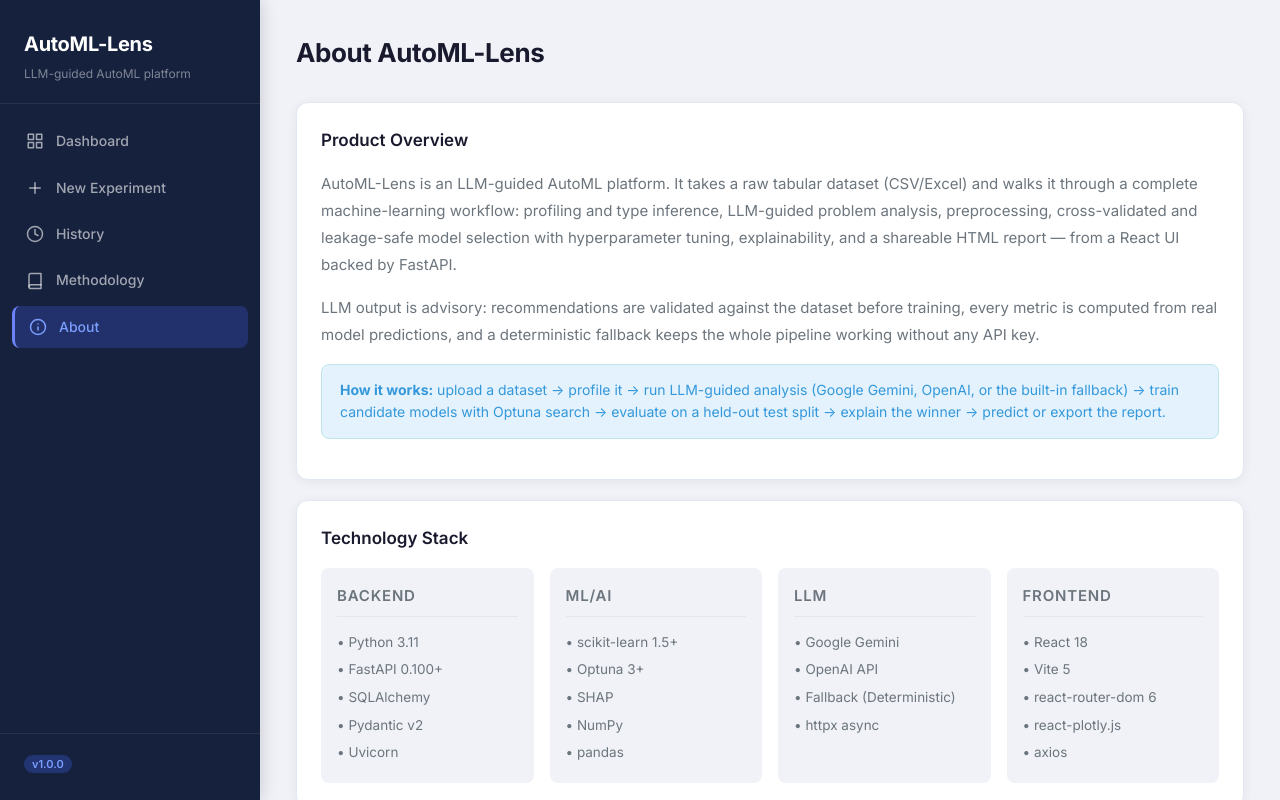
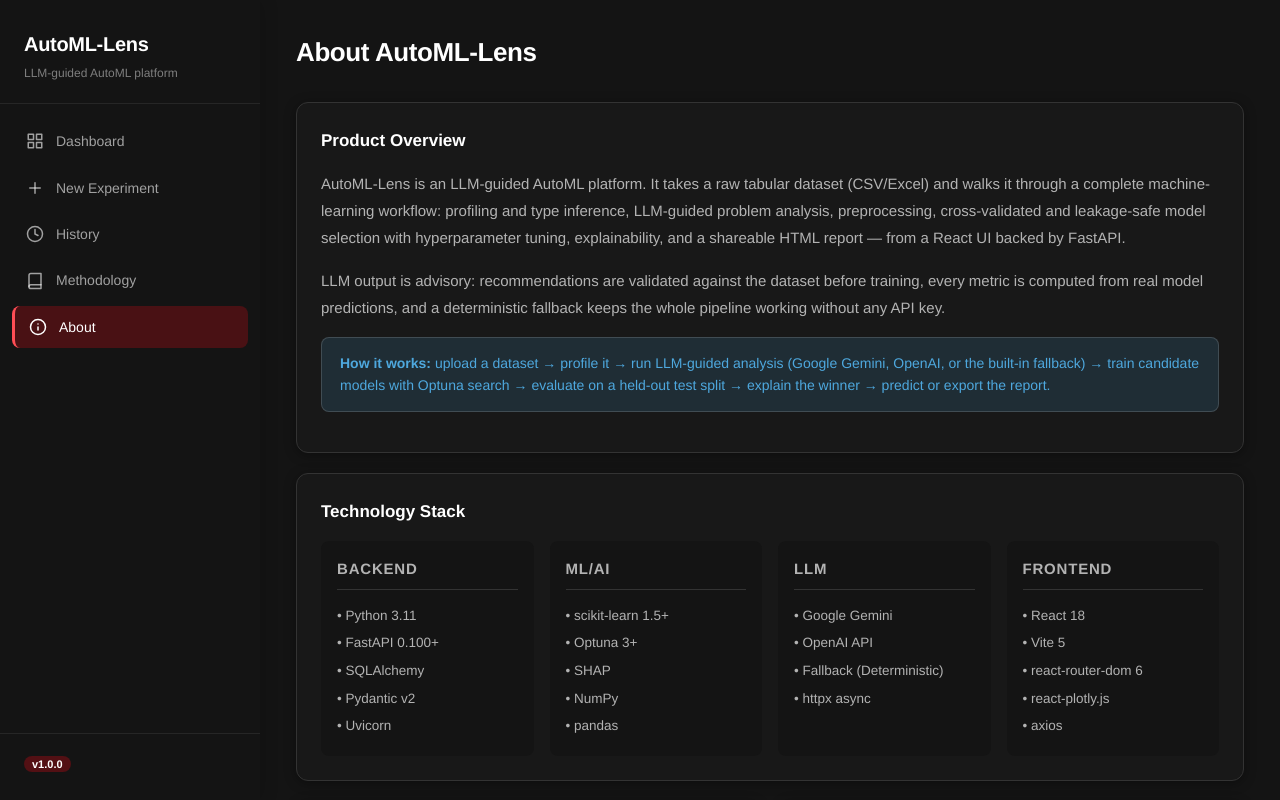
Before and after one commit to SruthiRagyari/AUTOML-LENS, a React (Vite) app in the folder frontend/: page /about in a window 1280 px wide. Shown: the top 800 px of the page. Built offline with nearby package versions, Linux system fonts and the light colour scheme.

Commit message:
feat(ui): adopt Netflix-inspired dark theme tokens

```diff
--- a/frontend/index.html
+++ b/frontend/index.html
@@ -5,7 +5,7 @@
     <link rel="icon" type="image/svg+xml" href="/vite.svg" />
     <meta name="viewport" content="width=device-width, initial-scale=1.0" />
     <title>AutoML-Lens | LLM-guided AutoML platform</title>
-    <link href="https://fonts.googleapis.com/css2?family=Inter:wght@300;400;500;600;700;800&display=swap" rel="stylesheet">
+
   </head>
   <body>
     <div id="root"></div>
--- a/frontend/src/App.css
+++ b/frontend/src/App.css
@@ -1,37 +1,37 @@
 /* ============================================
    AutoML-Lens Design System
    ============================================ */
-@import url('https://fonts.googleapis.com/css2?family=Inter:wght@300;400;500;600;700;800&display=swap');
 
 /* ---- Variables ---- */
 :root {
-  --primary: #4361ee;
-  --primary-dark: #3451d1;
-  --primary-light: #6c83f6;
-  --primary-bg: #eef1ff;
-  --bg-dark: #1a1a2e;
-  --bg-sidebar: #16213e;
-  --bg-main: #f0f2f8;
-  --bg-card: #ffffff;
-  --text-primary: #1a1a2e;
-  --text-secondary: #6c757d;
-  --text-muted: #adb5bd;
-  --success: #27ae60;
-  --success-bg: #e8f5e9;
+  --primary: #E50914;
+  --primary-dark: #c10810;
+  --primary-light: #ff4d55;
+  --primary-bg: rgba(229, 9, 20, 0.14);
+  --bg-dark: #141414;
+  --bg-sidebar: #141414;
+  --bg-main: #141414;
+  --bg-card: #181818;
+  --card-hover: #2a2a2a;
+  --text-primary: #ffffff;
+  --text-secondary: #b3b3b3;
+  --text-muted: #b3b3b3;
+  --success: #46d369;
+  --success-bg: rgba(70, 211, 105, 0.15);
   --warning: #f39c12;
-  --warning-bg: #fff8e1;
+  --warning-bg: rgba(243, 156, 18, 0.15);
   --danger: #e74c3c;
-  --danger-bg: #fdecea;
-  --info: #3498db;
-  --info-bg: #e3f2fd;
-  --border: #e2e8f0;
-  --shadow: 0 2px 12px rgba(0,0,0,0.06);
-  --shadow-md: 0 4px 20px rgba(0,0,0,0.10);
-  --shadow-lg: 0 8px 32px rgba(0,0,0,0.14);
+  --danger-bg: rgba(231, 76, 60, 0.18);
+  --info: #4ea8de;
+  --info-bg: rgba(78, 168, 222, 0.15);
+  --border: #333333;
+  --shadow: 0 2px 12px rgba(0,0,0,0.35);
+  --shadow-md: 0 4px 20px rgba(0,0,0,0.45);
+  --shadow-lg: 0 8px 32px rgba(0,0,0,0.55);
   --radius: 12px;
   --radius-sm: 8px;
   --sidebar-width: 260px;
-  --font: 'Inter', system-ui, -apple-system, sans-serif;
+  --font: 'Helvetica Neue', Helvetica, Arial, sans-serif;
   --transition: all 0.2s ease;
 }
 
@@ -45,7 +45,8 @@
   line-height: 1.6;
   -webkit-font-smoothing: antialiased;
 }
-a { text-decoration: none; color: var(--primary); }
+a { text-decoration: none; color: var(--primary-light); }
+code { background: rgba(255,255,255,0.08); color: #ffffff; padding: 1px 5px; border-radius: 4px; font-size: 0.9em; }
 img { max-width: 100%; }
 
 /* ---- Layout ---- */
@@ -57,7 +58,7 @@
   width: var(--sidebar-width);
   min-height: 100vh;
   background: var(--bg-sidebar);
-  color: #c8d0e0;
+  color: #b3b3b3;
   display: flex;
   flex-direction: column;
   position: fixed;
@@ -111,8 +112,8 @@
   color: #fff;
 }
 .nav-link.active {
-  background: rgba(67,97,238,0.25);
-  color: #7b9fff;
+  background: rgba(229,9,20,0.25);
+  color: #ffffff;
   border-left: 3px solid var(--primary-light);
 }
 .nav-link svg { font-size: 18px; }
@@ -122,8 +123,8 @@
 }
 .sidebar-footer p { font-size: 12px; color: rgba(255,255,255,0.35); margin-bottom: 6px; }
 .version-badge {
-  background: rgba(67,97,238,0.3);
-  color: #7b9fff;
+  background: rgba(229,9,20,0.3);
+  color: #ffffff;
   padding: 2px 8px;
   border-radius: 20px;
   font-size: 11px;
@@ -175,7 +176,7 @@
   padding: 9px 18px;
   border-radius: var(--radius-sm);
   border: 1px solid var(--border);
-  background: #fff;
+  background: #2a2a2a;
   color: var(--text-primary);
   font-size: 13.5px;
   font-weight: 500;
@@ -184,19 +185,19 @@
   white-space: nowrap;
   font-family: var(--font);
 }
-.btn:hover { background: #f8f9fa; transform: translateY(-1px); box-shadow: var(--shadow); }
+.btn:hover { background: #333333; transform: translateY(-1px); box-shadow: var(--shadow); }
 .btn:active { transform: translateY(0); }
 .btn-primary {
   background: var(--primary);
   color: #fff;
   border-color: var(--primary-dark);
 }
-.btn-primary:hover { background: var(--primary-dark); box-shadow: 0 4px 12px rgba(67,97,238,0.4); }
+.btn-primary:hover { background: var(--primary-dark); box-shadow: 0 4px 12px rgba(229,9,20,0.4); }
 .btn-secondary {
-  background: #f8f9fa; color: var(--text-primary); border-color: var(--border);
+  background: #2a2a2a; color: var(--text-primary); border-color: var(--border);
 }
 .btn-outline {
-  background: transparent; color: var(--primary); border-color: var(--primary);
+  background: transparent; color: var(--primary-light); border-color: var(--primary);
 }
 .btn-outline:hover { background: var(--primary-bg); }
 .btn-danger { background: var(--danger); color: #fff; border-color: #c0392b; }
@@ -218,7 +219,7 @@
 .badge-warning { background: var(--warning-bg); color: var(--warning); }
 .badge-danger { background: var(--danger-bg); color: var(--danger); }
 .badge-info { background: var(--info-bg); color: var(--info); }
-.badge-default { background: #f0f0f0; color: var(--text-secondary); }
+.badge-default { background: #2a2a2a; color: var(--text-secondary); }
 
 /* ---- Forms ---- */
 .form-group { margin-bottom: 18px; }
@@ -230,14 +231,14 @@
   border-radius: var(--radius-sm);
   font-size: 14px;
   color: var(--text-primary);
-  background: #fff;
+  background: #181818;
   transition: var(--transition);
   font-family: var(--font);
 }
 .form-input:focus, .form-select:focus, .form-textarea:focus {
   outline: none;
   border-color: var(--primary);
-  box-shadow: 0 0 0 3px rgba(67,97,238,0.12);
+  box-shadow: 0 0 0 3px rgba(229,9,20,0.12);
 }
 .form-row { display: grid; grid-template-columns: 1fr 1fr; gap: 16px; }
 .form-row-3 { display: grid; grid-template-columns: 1fr 1fr 1fr; gap: 16px; }
@@ -265,7 +266,7 @@
 .table-container { overflow-x: auto; }
 table { width: 100%; border-collapse: collapse; font-size: 14px; }
 th {
-  background: #f8f9fc;
+  background: #1f1f1f;
   padding: 12px 16px;
   text-align: left;
   font-weight: 600;
@@ -281,7 +282,7 @@
   color: var(--text-primary);
 }
 tr:last-child td { border-bottom: none; }
-tr:hover td { background: #fafbff; }
+tr:hover td { background: rgba(255,255,255,0.04); }
 
 /* ---- Stats Grid ---- */
 .stats-grid { display: grid; grid-template-columns: repeat(auto-fit, minmax(200px, 1fr)); gap: 16px; margin-bottom: 24px; }
@@ -307,17 +308,17 @@
   border-radius: 50%;
   display: flex; align-items: center; justify-content: center;
   font-size: 13px; font-weight: 600;
-  background: #e2e8f0;
+  background: #2a2a2a;
   color: var(--text-secondary);
   transition: var(--transition);
   border: 2px solid transparent;
 }
-.step-button.active .step-circle { background: var(--primary); color: #fff; box-shadow: 0 2px 8px rgba(67,97,238,0.45); }
+.step-button.active .step-circle { background: var(--primary); color: #fff; box-shadow: 0 2px 8px rgba(229,9,20,0.45); }
 .step-button.completed .step-circle { background: var(--success); color: #fff; }
 .step-label { font-size: 11px; font-weight: 500; color: var(--text-secondary); text-align: center; white-space: nowrap; }
-.step-button.active .step-label { color: var(--primary); font-weight: 600; }
+.step-button.active .step-label { color: var(--primary-light); font-weight: 600; }
 .step-button.completed .step-label { color: var(--success); }
-.step-connector { height: 2px; width: 20px; background: #e2e8f0; flex-shrink: 0; }
+.step-connector { height: 2px; width: 20px; background: #2a2a2a; flex-shrink: 0; }
 .step-connector.done { background: var(--success); }
 
 /* ---- Charts ---- */
@@ -347,10 +348,10 @@
 
 /* ---- Alert ---- */
 .alert { padding: 14px 18px; border-radius: var(--radius-sm); font-size: 14px; margin-bottom: 16px; }
-.alert-danger { background: var(--danger-bg); color: var(--danger); border: 1px solid #f5c6cb; }
-.alert-success { background: var(--success-bg); color: var(--success); border: 1px solid #c3e6cb; }
-.alert-info { background: var(--info-bg); color: var(--info); border: 1px solid #bee5eb; }
-.alert-warning { background: var(--warning-bg); color: var(--warning); border: 1px solid #ffeeba; }
+.alert-danger { background: var(--danger-bg); color: var(--danger); border: 1px solid rgba(255,255,255,0.15); }
+.alert-success { background: var(--success-bg); color: var(--success); border: 1px solid rgba(255,255,255,0.15); }
+.alert-info { background: var(--info-bg); color: var(--info); border: 1px solid rgba(255,255,255,0.15); }
+.alert-warning { background: var(--warning-bg); color: var(--warning); border: 1px solid rgba(255,255,255,0.15); }
 
 /* ---- Metric Cards ---- */
 .metrics-grid { display: grid; grid-template-columns: repeat(auto-fit, minmax(160px, 1fr)); gap: 12px; margin: 16px 0; }
@@ -375,17 +376,17 @@
   border: none;
   cursor: pointer;
   display: flex; align-items: center; justify-content: center;
-  box-shadow: 0 4px 16px rgba(67,97,238,0.5);
+  box-shadow: 0 4px 16px rgba(229,9,20,0.5);
   font-size: 22px;
   z-index: 999;
   transition: var(--transition);
 }
-.chat-fab:hover { transform: scale(1.08); box-shadow: 0 6px 20px rgba(67,97,238,0.6); }
+.chat-fab:hover { transform: scale(1.08); box-shadow: 0 6px 20px rgba(229,9,20,0.6); }
 .chat-panel {
   position: fixed;
   bottom: 96px; right: 28px;
   width: 360px; height: 520px;
-  background: #fff;
+  background: #181818;
   border-radius: var(--radius);
   box-shadow: var(--shadow-lg);
   display: flex; flex-direction: column;
@@ -407,7 +408,7 @@
   border-radius: 12px; font-size: 13.5px; line-height: 1.5;
 }
 .chat-msg.user { background: var(--primary); color: #fff; align-self: flex-end; border-bottom-right-radius: 4px; }
-.chat-msg.assistant { background: #f0f2f8; color: var(--text-primary); align-self: flex-start; border-bottom-left-radius: 4px; white-space: pre-wrap; }
+.chat-msg.assistant { background: #2a2a2a; color: var(--text-primary); align-self: flex-start; border-bottom-left-radius: 4px; white-space: pre-wrap; }
 .chat-suggestions { display: flex; flex-wrap: wrap; gap: 6px; padding: 8px 12px; border-top: 1px solid var(--border); }
 .suggestion-btn {
   padding: 4px 10px; border-radius: 20px;
@@ -422,7 +423,7 @@
 .chat-send { padding: 8px 16px; border-radius: 20px; }
 
 /* ---- Tags ---- */
-.tag { display: inline-block; padding: 3px 10px; border-radius: 20px; font-size: 12px; font-weight: 500; background: var(--primary-bg); color: var(--primary); margin: 2px; }
+.tag { display: inline-block; padding: 3px 10px; border-radius: 20px; font-size: 12px; font-weight: 500; background: var(--primary-bg); color: var(--primary-light); margin: 2px; }
 
 /* ---- Progress Bar ---- */
 .progress-bar { height: 6px; border-radius: 3px; background: var(--border); overflow: hidden; }
@@ -472,21 +473,21 @@
 .landing-hero::before {
   content: '';
   position: absolute; inset: 0;
-  background: radial-gradient(ellipse at 30% 50%, rgba(67,97,238,0.2), transparent 60%),
+  background: radial-gradient(ellipse at 30% 50%, rgba(229,9,20,0.2), transparent 60%),
               radial-gradient(ellipse at 70% 30%, rgba(100,160,255,0.15), transparent 50%);
 }
 .landing-hero > * { position: relative; z-index: 1; }
 .hero-badge {
   display: inline-block;
-  background: rgba(67,97,238,0.3);
-  color: #7b9fff;
+  background: rgba(229,9,20,0.3);
+  color: #ffffff;
   padding: 6px 18px;
   border-radius: 20px;
   font-size: 13px;
   font-weight: 600;
   letter-spacing: 0.5px;
   margin-bottom: 24px;
-  border: 1px solid rgba(67,97,238,0.4);
+  border: 1px solid rgba(229,9,20,0.4);
 }
 .hero-title {
   font-size: clamp(42px, 6vw, 68px);
@@ -497,7 +498,7 @@
   margin-bottom: 24px;
 }
 .hero-title .gradient-text {
-  background: linear-gradient(90deg, #7b9fff, #a78bfa, #c084fc);
+  background: linear-gradient(90deg, #ffffff, #a78bfa, #c084fc);
   -webkit-background-clip: text;
   -webkit-text-fill-color: transparent;
 }
@@ -513,11 +514,11 @@
   border: none;
   cursor: pointer;
   transition: var(--transition);
-  box-shadow: 0 4px 20px rgba(67,97,238,0.5);
+  box-shadow: 0 4px 20px rgba(229,9,20,0.5);
   text-decoration: none;
   display: inline-flex; align-items: center; gap: 8px;
 }
-.btn-hero-primary:hover { transform: translateY(-2px); box-shadow: 0 8px 24px rgba(67,97,238,0.6); }
+.btn-hero-primary:hover { transform: translateY(-2px); box-shadow: 0 8px 24px rgba(229,9,20,0.6); }
 .btn-hero-secondary {
   background: rgba(255,255,255,0.1);
   color: rgba(255,255,255,0.85);
@@ -538,7 +539,7 @@
 .section-header p { font-size: 17px; color: var(--text-secondary); max-width: 560px; margin: 0 auto; }
 .features-grid { display: grid; grid-template-columns: repeat(auto-fit, minmax(260px, 1fr)); gap: 24px; }
 .feature-card {
-  background: #fff;
+  background: #181818;
   border-radius: var(--radius);
   padding: 30px 24px;
   box-shadow: var(--shadow);
@@ -551,7 +552,7 @@
 .feature-card p { font-size: 14px; color: var(--text-secondary); line-height: 1.7; }
 .pipeline-grid { display: grid; grid-template-columns: repeat(auto-fit, minmax(160px, 1fr)); gap: 16px; }
 .pipeline-step {
-  background: #fff;
+  background: #181818;
   border-radius: var(--radius-sm);
   padding: 20px 14px;
   text-align: center;
@@ -586,7 +587,7 @@
 .tech-badge {
   display: flex; align-items: center; gap: 8px;
   padding: 10px 20px;
-  background: #fff;
+  background: #181818;
   border-radius: 30px;
   box-shadow: var(--shadow);
   border: 1px solid var(--border);
@@ -605,10 +606,10 @@
 
 /* ---- Methodology Page ---- */
 .research-section { margin-bottom: 36px; }
-.research-section h3 { font-size: 18px; font-weight: 600; margin-bottom: 12px; color: var(--bg-dark); }
+.research-section h3 { font-size: 18px; font-weight: 600; margin-bottom: 12px; color: var(--text-primary); }
 .research-section p { font-size: 14.5px; color: var(--text-secondary); line-height: 1.8; margin-bottom: 10px; }
 .comparison-grid { display: grid; grid-template-columns: 1fr 1fr 1fr; gap: 16px; }
-.comparison-col { background: #fff; border-radius: var(--radius-sm); padding: 20px; border: 1px solid var(--border); }
+.comparison-col { background: #181818; border-radius: var(--radius-sm); padding: 20px; border: 1px solid var(--border); }
 .comparison-col h4 { font-weight: 600; margin-bottom: 10px; padding-bottom: 8px; border-bottom: 2px solid var(--primary); }
 .comparison-col ul { list-style: none; }
 .comparison-col ul li { font-size: 13.5px; color: var(--text-secondary); padding: 4px 0; }
@@ -617,7 +618,7 @@
 /* ---- Prediction Form ---- */
 .predict-grid { display: grid; grid-template-columns: repeat(auto-fill, minmax(200px, 1fr)); gap: 12px; }
 .predict-result {
-  background: linear-gradient(135deg, var(--primary-bg), #fff);
+  background: linear-gradient(135deg, rgba(229,9,20,0.16), #181818);
   border: 2px solid var(--primary);
   border-radius: var(--radius);
   padding: 24px;
```
